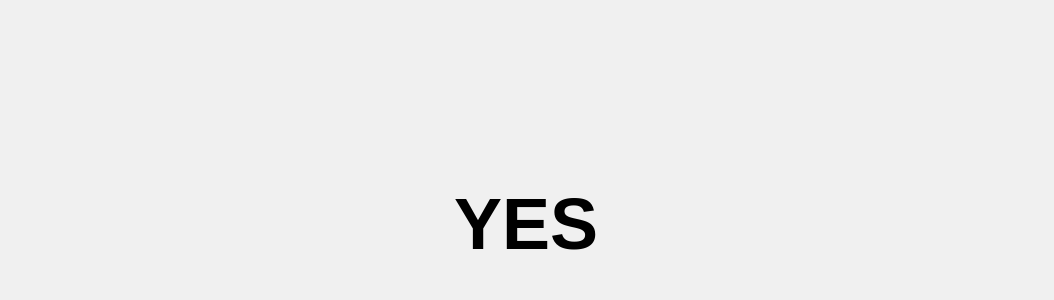
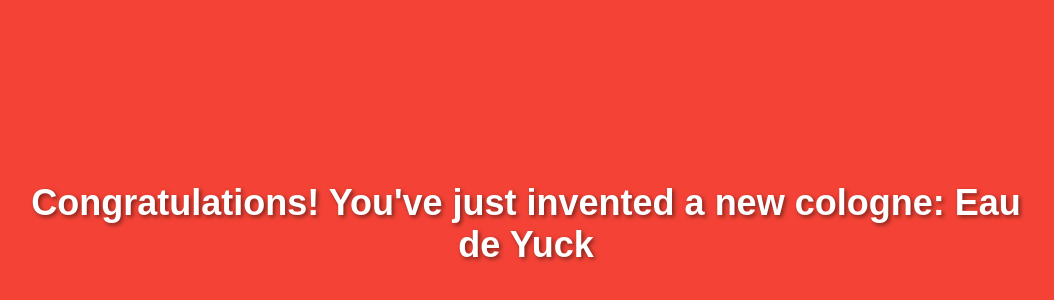
Before and after one commit to RJ3000/should-jeannine-shower, a plain HTML site: page index.html in a window 1280 px wide. Shown: the part 176-476 px from the top of the page, without its empty margins (114-1168 px from the left). Drawn offline with Linux system fonts and the light colour scheme.

Commit message:
Initial commit

```diff
--- a/index.html
+++ b/index.html
@@ -12,26 +12,60 @@
             align-items: center;
             height: 100vh;
             margin: 0;
-            background-color: #f0f0f0;
+            text-align: center;
+            transition: background-color 0.5s ease;
         }
         .answer {
-            font-size: 72px;
+            font-size: 36px;
             font-weight: bold;
-            text-transform: uppercase;
+            max-width: 80%;
+            color: white;
+            text-shadow: 2px 2px 4px rgba(0,0,0,0.5);
         }
     </style>
 </head>
 <body>
-    <div class="answer" id="answer">YES</div>
+    <div class="answer" id="answer"></div>
 
     <script>
-        // Optional: You can add logic here to change the answer based on certain conditions
-        // For example, you could change it based on the day of the week:
-        /*
-        const day = new Date().getDay();
-        const answer = document.getElementById('answer');
-        answer.textContent = (day === 0 || day === 6) ? 'YES' : 'NO';
-        */
+        const replies = [
+            "My god yes please!",
+            "My eyes are hurting, shower required",
+            "I can smell you from very far away",
+            "Is that you or did a skunk pass by?",
+            "Shower? More like power wash at this point",
+            "The plants are wilting as you walk by",
+            "Your body odor could be classified as a weapon",
+            "Even your imaginary friends are holding their noses",
+            "The dog refuses to play fetch with you",
+            "You're single-handedly solving the overpopulation problem",
+            "Your stench is violating the Geneva Convention",
+            "Scientists want to study your unique ecosystem",
+            "You've redefined the term 'au naturel'",
+            "Flies are avoiding you. That's saying something",
+            "Your aroma is making onions cry",
+            "You're like a walking compost heap, but less fresh",
+            "Your scent could wake the dead... and make them wish they weren't",
+            "You've achieved a new level of 'earthy'",
+            "Is that your natural musk or did something die in your pocket?",
+            "Congratulations! You've just invented a new cologne: Eau de Yuck"
+        ];
+
+        // Set this to true when Jeannine doesn't need to shower
+        const isClean = false;
+
+        function getRandomReply() {
+            if (isClean) {
+                document.body.style.backgroundColor = '#4CAF50'; // Green
+                return "No, you're good!";
+            } else {
+                document.body.style.backgroundColor = '#F44336'; // Red
+                const randomIndex = Math.floor(Math.random() * replies.length);
+                return replies[randomIndex];
+            }
+        }
+
+        document.getElementById('answer').textContent = getRandomReply();
     </script>
 </body>
 </html>
```
